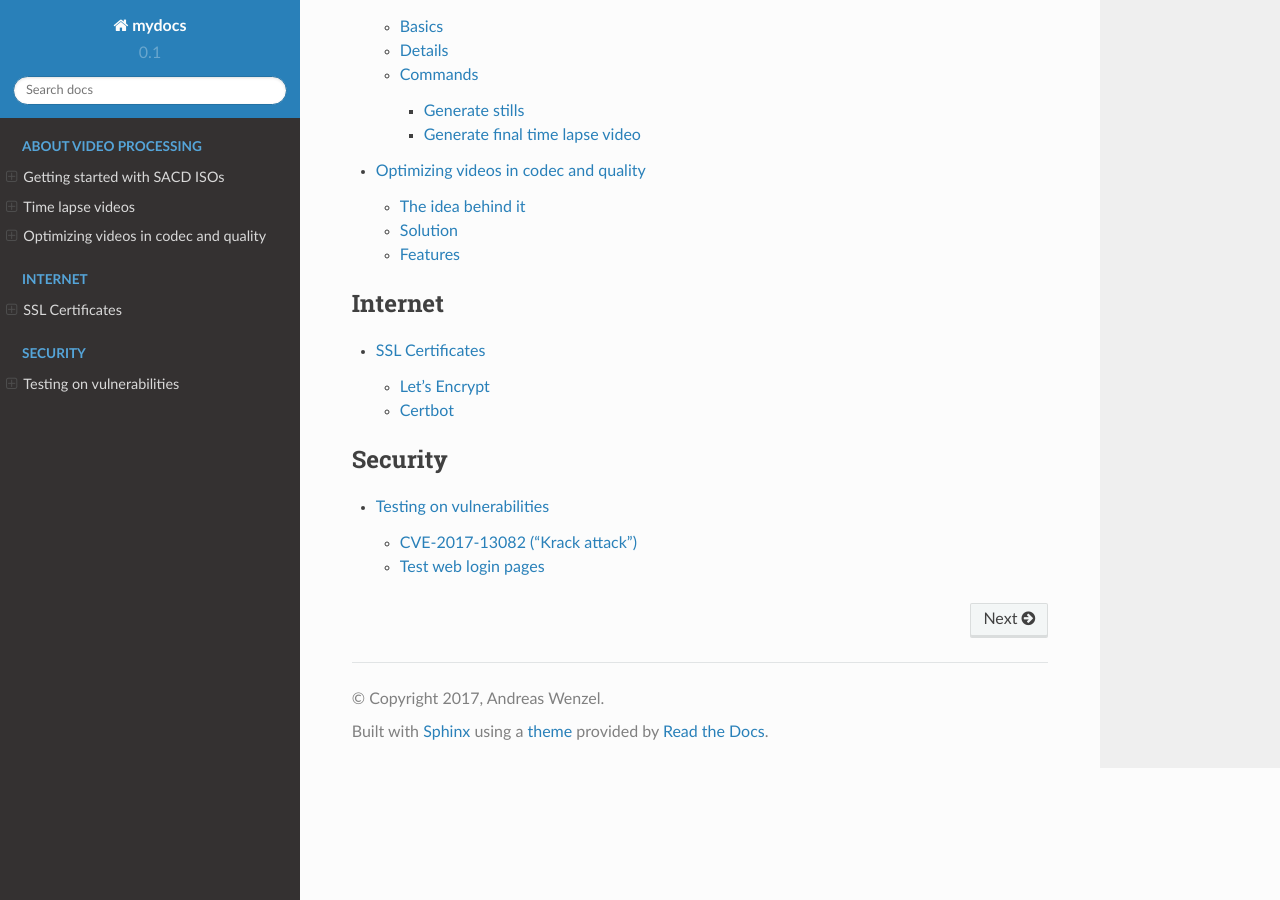
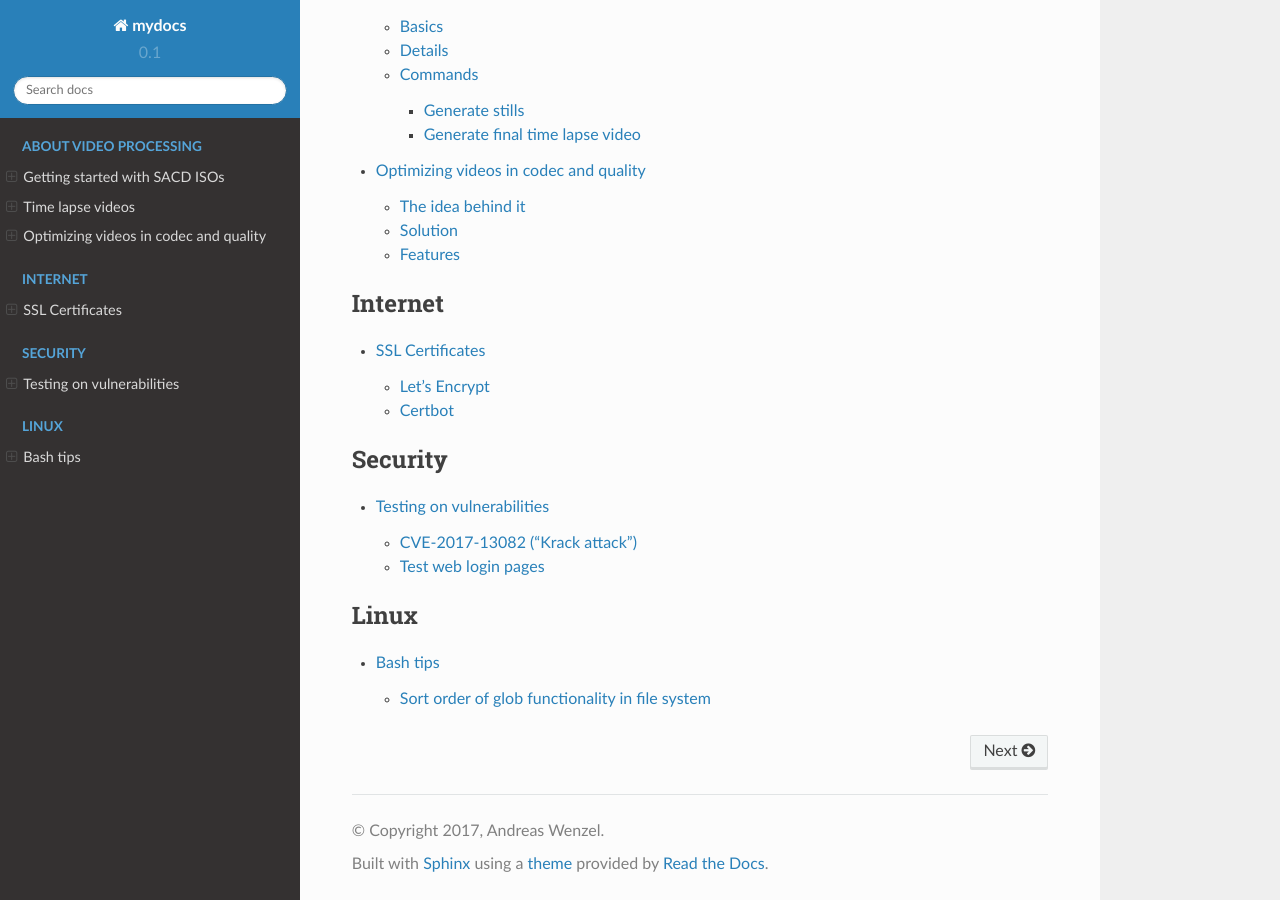
Before and after one commit to awenny/mydocs, a Sphinx documentation site: the page built from docs/index.rst, in a window 1280 px wide and 900 px high, scrolled down 594 px. Built offline with Sphinx 7.4.7 and the Read the Docs theme 2.0.0, drawn with Linux system fonts in a browser that asks for light colours; some of the changed lines change nothing that is shown.

Commit message:
Added shell tips

```diff
--- a/docs/index.rst
+++ b/docs/index.rst
@@ -30,3 +30,8 @@
    :caption: Security
 
    source/vulnerability_test
+
+.. toctree::
+   :caption: Linux
+
+   source/bash_tips
--- /dev/null
+++ b/docs/source/bash_tips.rst
@@ -0,0 +1,61 @@
+.. highlight:: bash
+
+*********
+Bash tips
+*********
+
+I use bash very often, as I'm automating a lot. But if you combine existing
+Linux commands, it's very obvious to use a shell.
+
+In my case it's bash.
+
+Sort order of glob functionality in file system
+===============================================
+
+If using a for-loop with standard bash globbing functionality, the sort order
+might not be what you would expect.
+
+This example::
+
+    for FILE in *.{mp4,m4v,mkv}
+    do
+        echo "${FILE}"
+    done
+
+will technically be translated into::
+
+    for FILE in *.mp4 *.m4v *.mkv
+    do
+        echo "${FILE}"
+    done
+
+If you have the files:
+
+* 1.mkv
+* 2.mp4
+* 8.m4v
+* 9.m4v
+
+it will result in::
+
+    for FILE in 2.mp4 8.m4v 9.m4v 1.mkv
+    do
+        echo "${FILE}"
+    done
+
+ending in this sort order:
+
+* 2.mp4
+* 8.m4v
+* 9.m4v
+* 1.mkv
+
+But the question is, if this is what you want?
+
+Maybe, this method makes more sense, if you want to sort excluding the file
+extension::
+
+    find . -type f -print -maxdepth 1 | egrep -i "(mp4|m4v|mkv)$" | sort | while read FILE
+    do
+        echo "${FILE}"
+    done
```
